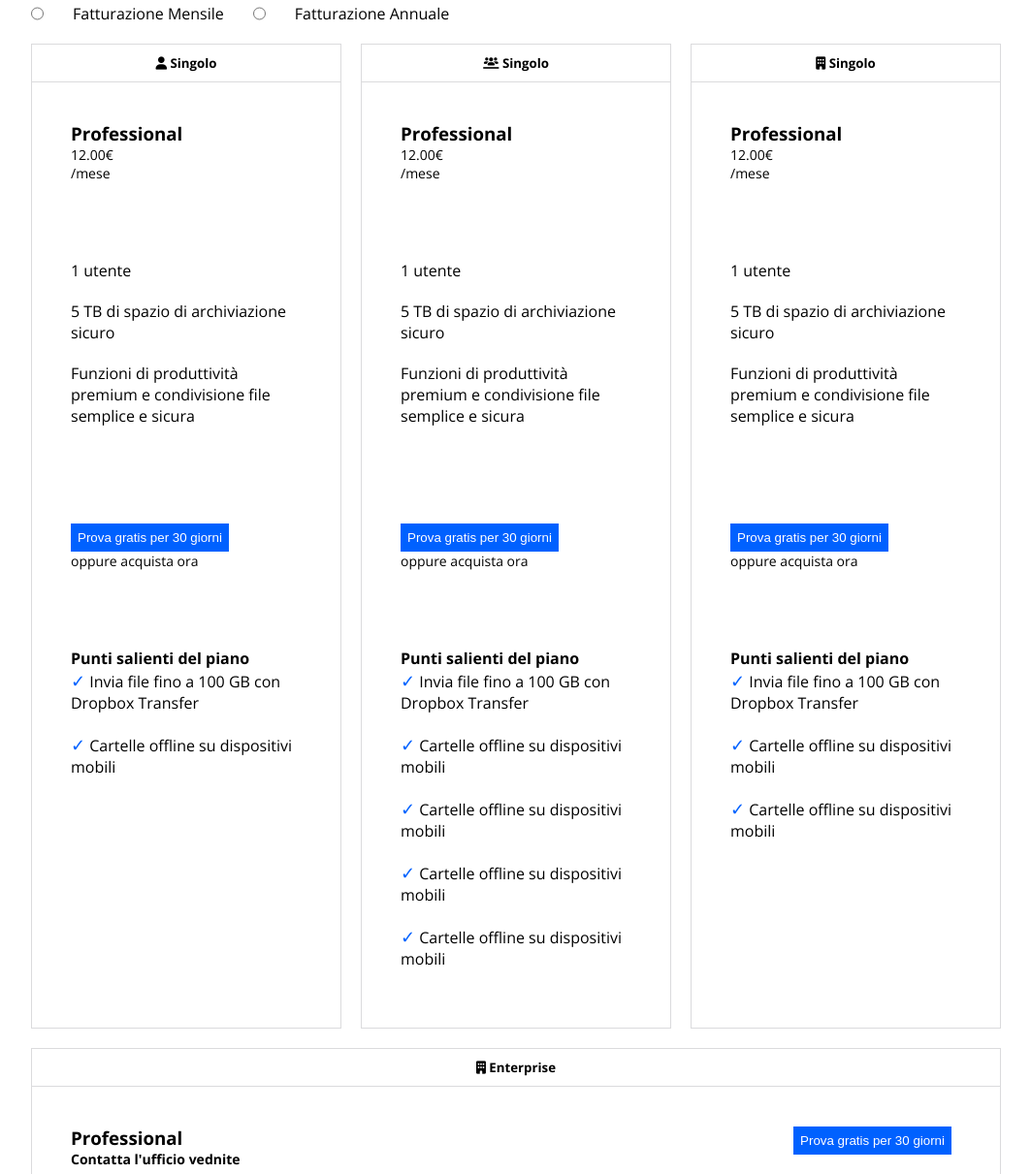
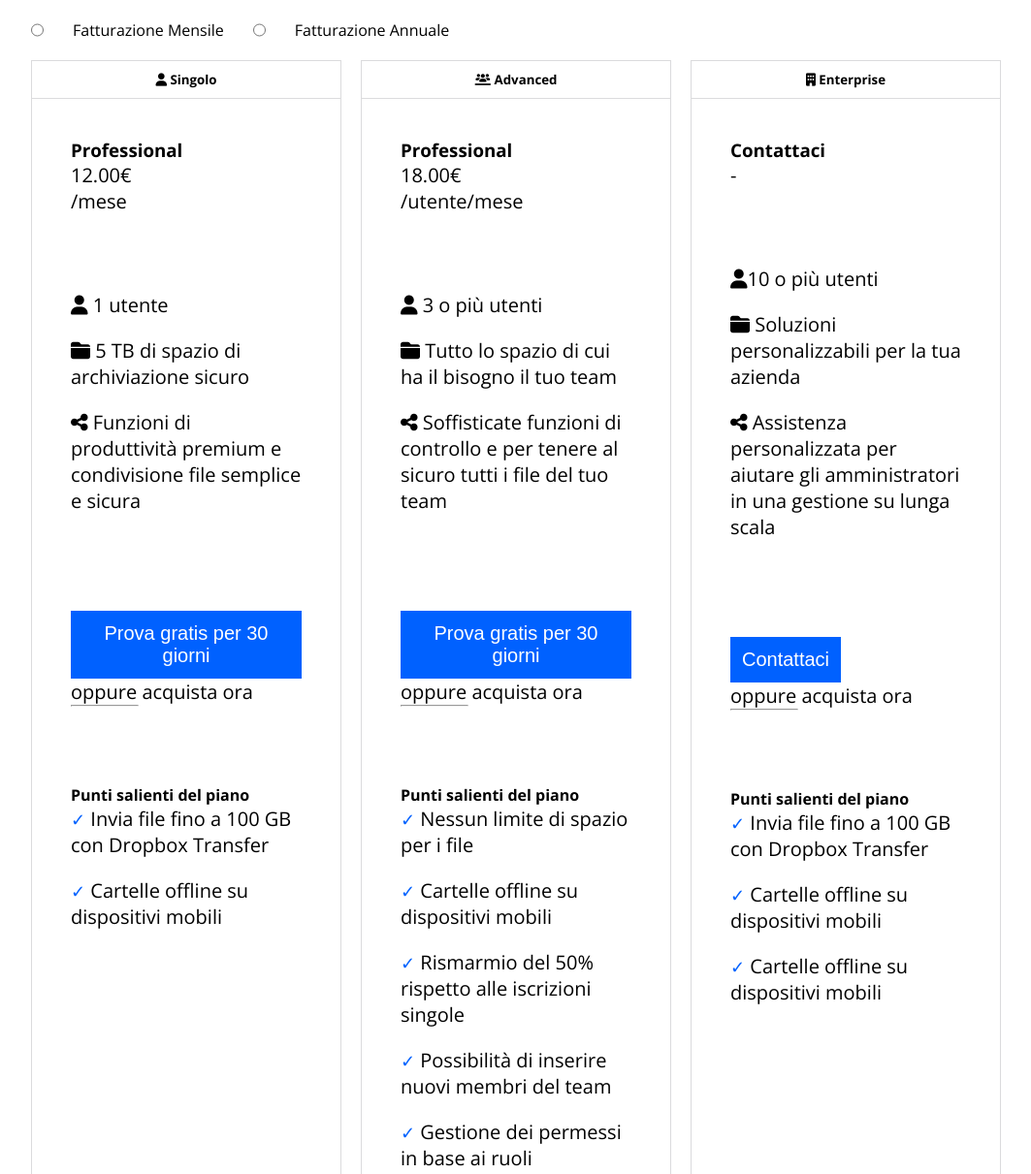
Before and after one commit to TuriniMattia/htmlcss-dropbox, a plain HTML site: page index.html in a window 1280 px wide. Shown: the part 1008-2219 px from the top of the page at 97% size, without its empty margins (108-1171 px from the left). Drawn offline with nearby package versions, Linux system fonts and the light colour scheme.

Commit message:
[ADD]8th-commit

```diff
--- a/index.html
+++ b/index.html
@@ -80,14 +80,15 @@
                             </div>
                             <div class="cll-lst">
                                 <ul>
-                                    <li>1 utente</li>
-                                    <li>5 TB di spazio di archiviazione sicuro</li>
-                                    <li>Funzioni di produttività premium e condivisione file semplice e sicura</li>
+                                    <li><i class="fa-solid fa-user"></i> 1 utente</li>
+                                    <li><i class="fa-solid fa-folder-closed"></i> 5 TB di spazio di archiviazione sicuro</li>
+                                    <li><i class="fa-solid fa-share-nodes"></i> Funzioni di produttività premium e condivisione file semplice e sicura</li>
                                 </ul>
                             </div>
                             <div class="btn-lst cll-lst">
                                 <button>Prova gratis per 30 giorni</button>
                                 <p>oppure <a href="">acquista ora</a></p>
+                                <hr>
                             </div>
                             <div class="cll-lst">
                                 <ul> <strong>Punti salienti del piano</strong>
@@ -99,49 +100,51 @@
 
                         </div>
                         <div class="colonna-1d3">
-                            <h5 class="cll-ttl"><i class="fa-solid fa-users-line"></i> Singolo</h5>
+                            <h5 class="cll-ttl"><i class="fa-solid fa-users-line"></i> Advanced</h5>
                             <div class="cll-lst">
                                 <h3>Professional</h3>
-                                <p>12.00&euro; <br>/mese</p>
+                                <p>18.00&euro; <br>/utente/mese</p>
                             </div>
                             <div class="cll-lst">
                                 <ul>
-                                    <li>1 utente</li>
-                                    <li>5 TB di spazio di archiviazione sicuro</li>
-                                    <li>Funzioni di produttività premium e condivisione file semplice e sicura</li>
+                                    <li><i class="fa-solid fa-user"></i> 3 o più utenti</li>
+                                    <li><i class="fa-solid fa-folder-closed"></i> Tutto lo spazio di cui ha il bisogno il tuo team</li>
+                                    <li><i class="fa-solid fa-share-nodes"></i> Soffisticate funzioni di controllo e per tenere al sicuro tutti i file del tuo team</li>
                                 </ul>
                             </div>
                             <div class="btn-lst cll-lst">
                                 <button>Prova gratis per 30 giorni</button>
                                 <p>oppure <a href="">acquista ora</a></p>
+                                <hr>
                             </div>
                             <div class="cll-lst">
                                 <ul> <strong>Punti salienti del piano</strong>
-                                    <li><span class="check">&check;</span> Invia file fino a 100 GB con Dropbox Transfer</li>
+                                    <li><span class="check">&check;</span> Nessun limite di spazio per i file</li>
                                     <li><span class="check">&check;</span> Cartelle offline su dispositivi mobili</li>
-                                    <li><span class="check">&check;</span> Cartelle offline su dispositivi mobili</li>
-                                    <li><span class="check">&check;</span> Cartelle offline su dispositivi mobili</li>
-                                    <li><span class="check">&check;</span> Cartelle offline su dispositivi mobili</li>
+                                    <li><span class="check">&check;</span> Rismarmio del 50% rispetto alle iscrizioni singole</li>
+                                    <li><span class="check">&check;</span> Possibilità di inserire nuovi membri del team</li>
+                                    <li><span class="check">&check;</span> Gestione dei permessi in base ai ruoli</li>
 
                                 </ul>
                             </div>
                         </div>
                         <div class="colonna-1d3">
-                            <h5 class="cll-ttl"> <i class="fa-solid fa-building"></i> Singolo</h5>
+                            <h5 class="cll-ttl"> <i class="fa-solid fa-building"></i> Enterprise</h5>
                             <div class="cll-lst">
-                                <h3>Professional</h3>
-                                <p>12.00&euro; <br>/mese</p>
+                                <h3>Contattaci</h3>
+                                <p>-</p>
                             </div>
                             <div class="cll-lst">
                                 <ul>
-                                    <li>1 utente</li>
-                                    <li>5 TB di spazio di archiviazione sicuro</li>
-                                    <li>Funzioni di produttività premium e condivisione file semplice e sicura</li>
+                                    <li><i class="fa-solid fa-user"> </i>10 o più utenti</li>
+                                    <li><i class="fa-solid fa-folder-closed"></i> Soluzioni personalizzabili per la tua azienda</li>
+                                    <li><i class="fa-solid fa-share-nodes"></i> Assistenza personalizzata per aiutare gli amministratori in una gestione su lunga scala</li>
                                 </ul>
                             </div>
                             <div class="btn-lst cll-lst">
-                                <button>Prova gratis per 30 giorni</button>
+                                <button>Contattaci</button>
                                 <p>oppure <a href="">acquista ora</a></p>
+                                <hr>
                             </div>
                             <div class="cll-lst">
                                 <ul> <strong>Punti salienti del piano</strong>
@@ -153,7 +156,7 @@
                             </div>
                         </div>
                         <div class="colonna-3d3">
-                            <h5 class="cll-ttl"><i class="fa-solid fa-building"></i> Enterprise</h5>
+                            <h5 class="cll-ttl"><i class="fa-solid fa-building"></i> Team</h5>
                             <div class="cll-lst">
                                 <h3>Professional</h3>
                                 <p><strong>Contatta l'ufficio vednite </strong></p>
@@ -229,10 +232,10 @@
                             <img src="img/business-feature-coordinate-it.png" alt="">
                         </div>
                         <div>
-                            <h3>Prova</h3>
+                            <h3>Entra in contatto con un parter Dropbox</h3>
                         </div>
                         <div>
-                            <p>Lorem ipsum dolor sit amet consectetur adipisicing elit. Ex distinctio illo libero enim, corporis nam aliquid! Nesciunt fugiat voluptatibus, qui dolorem odio, natus iusto, molestiae dignissimos facere temporibus nihil porro.</p>
+                            <p>Trova un partenr Dropbox e HelloSign di fiducia. Ottieni le soluzioni e i servizi necessari per raggiungere i tuoi obiettivi aziendali, tra cui implementazione, integrazione, gestione e supporto continui.</p>
                         </div>
 
                     </div>
--- a/style.css
+++ b/style.css
@@ -48,9 +48,11 @@ max-width: 1032px;
 button {
     background-color: rgb(0, 97, 255);
     color: white;
-    padding:5px;
+    padding: 10px;
     border-color: transparent;
     display:inline-block;
+    font-size: 20px;
+    text-align: center;
 
 }
 
@@ -59,7 +61,15 @@ h1 {
 }
 
 p{
-    font-size: 14px;
+    font-size: 20px;
+}
+
+li {
+    font-size: 20px;
+}
+
+hr {
+    width: 70px;
 }
 
 .arrow {
@@ -226,7 +236,7 @@ header{
     flex-wrap: wrap;
     align-items: center;
     justify-content: center;
-
+    height: calc(4 * 100vw / 12);
 }
 
 /* debug */
```
